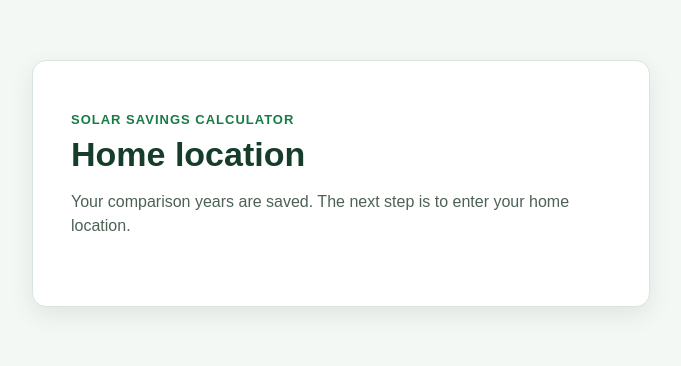
After one commit to FadyHanna2/Solar-Savings-Calculator-Project, a Flask app: page /home-location in a window 1280 px wide. The commit adds this page. Shown: the top 366 px of the page, without its empty margins (299-980 px from the left). Run offline with Flask 3, Linux system fonts and the light colour scheme; the visitor is signed in with stand-in values (Sample User, id 1).

Commit message:
CY.3 Keep the years and move to home location

```diff
--- a/app.py
+++ b/app.py
@@ -56,13 +56,38 @@ def solar_payment():
         solar_increase=session.get("solar_increase")
         )
 
-@app.route("/comparison-years")
+@app.route("/comparison-years", methods=["GET", "POST"])
 def comparison_years():
 
     if "solar_payment" not in session or "solar_increase" not in session:
         return redirect(url_for("solar_payment"))
 
-    return render_template("comparison_years.html")
+    if request.method == "POST":
+        comparison_years = request.form.get("comparison_years")
+
+        try:
+            comparison_years = int(comparison_years)
+
+            if comparison_years > 0:
+                session["comparison_years"] = comparison_years
+                return redirect(url_for("home_location"))
+
+        except (TypeError, ValueError):
+            pass
+
+
+    return render_template(
+        "comparison_years.html",
+        comparison_years=session.get("comparison_years")
+        )
+
+@app.route("/home-location")
+def home_location():
+
+    if "comparison_years" not in session:
+        return redirect(url_for("comparison_years"))
+
+    return render_template("home_location.html")
 
 if __name__ == "__main__":
     app.run(debug=True)
--- a/templates/comparison_years.html
+++ b/templates/comparison_years.html
@@ -16,7 +16,7 @@
             Enter how many years you want to compare your electricity and solar costs.
         </p>
 
-        <form>
+        <form method="POST" onsubmit="return validateComparisonYears()">
 
             <label for="comparison_years">Number of years to compare</label>
 
@@ -26,6 +26,7 @@
                     id="comparison_years"
                     name="comparison_years"
                     placeholder="20"
+                    value="{{ comparison_years if comparison_years is not none else '' }}"
                 >
             </div>
 
@@ -35,7 +36,7 @@
                 Enter the number of years you want to use for the savings comparison.
             </p>
 
-            <button type="button" onclick="validateComparisonYears()">
+            <button type="submit">
                 Continue to home location
             </button>
 
--- /dev/null
+++ b/templates/home_location.html
@@ -0,0 +1,22 @@
+<!DOCTYPE html>
+<html>
+<head>
+    <title>Home Location</title>
+    <link rel="stylesheet" href="{{ url_for('static', filename='style.css') }}">
+</head>
+<body>
+
+    <div class="calculator-card">
+
+        <p class="small-title">SOLAR SAVINGS CALCULATOR</p>
+
+        <h1>Home location</h1>
+
+        <p class="description">
+            Your comparison years are saved. The next step is to enter your home location.
+        </p>
+
+    </div>
+
+</body>
+</html>
```
